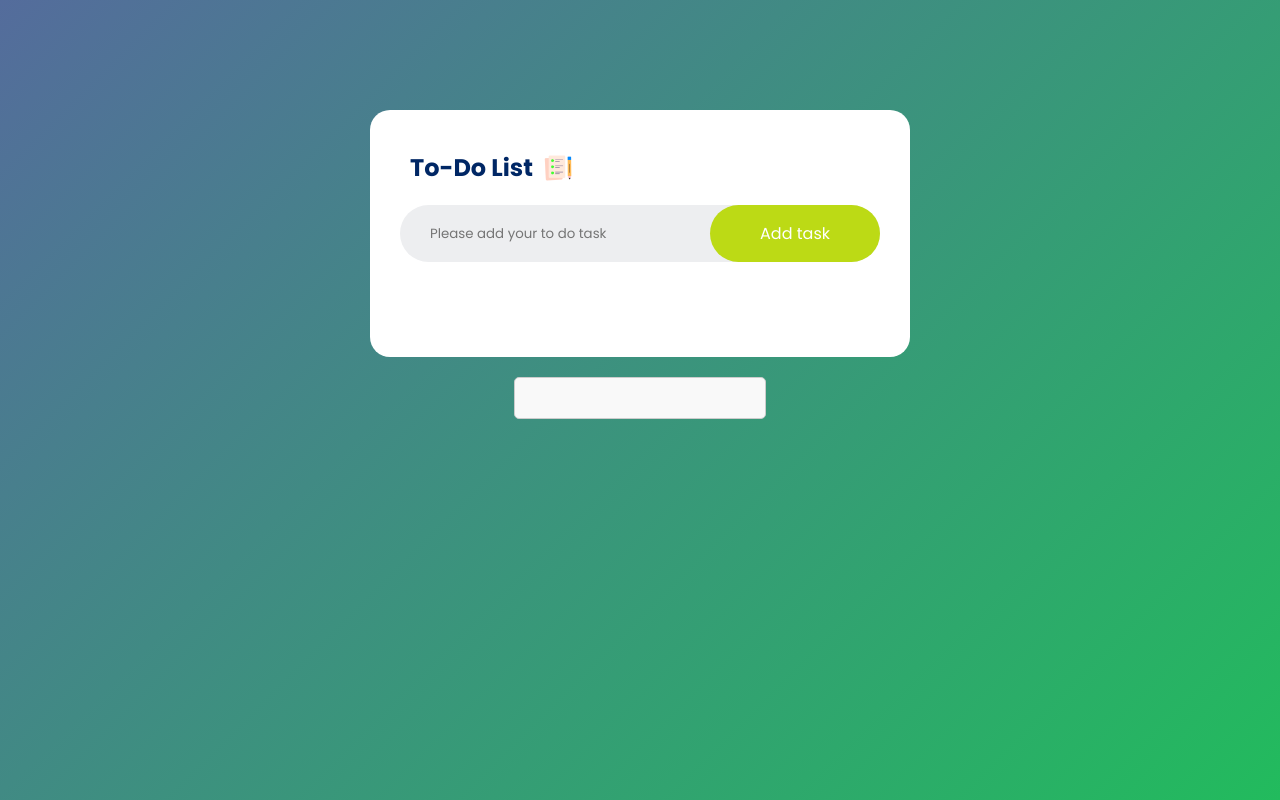
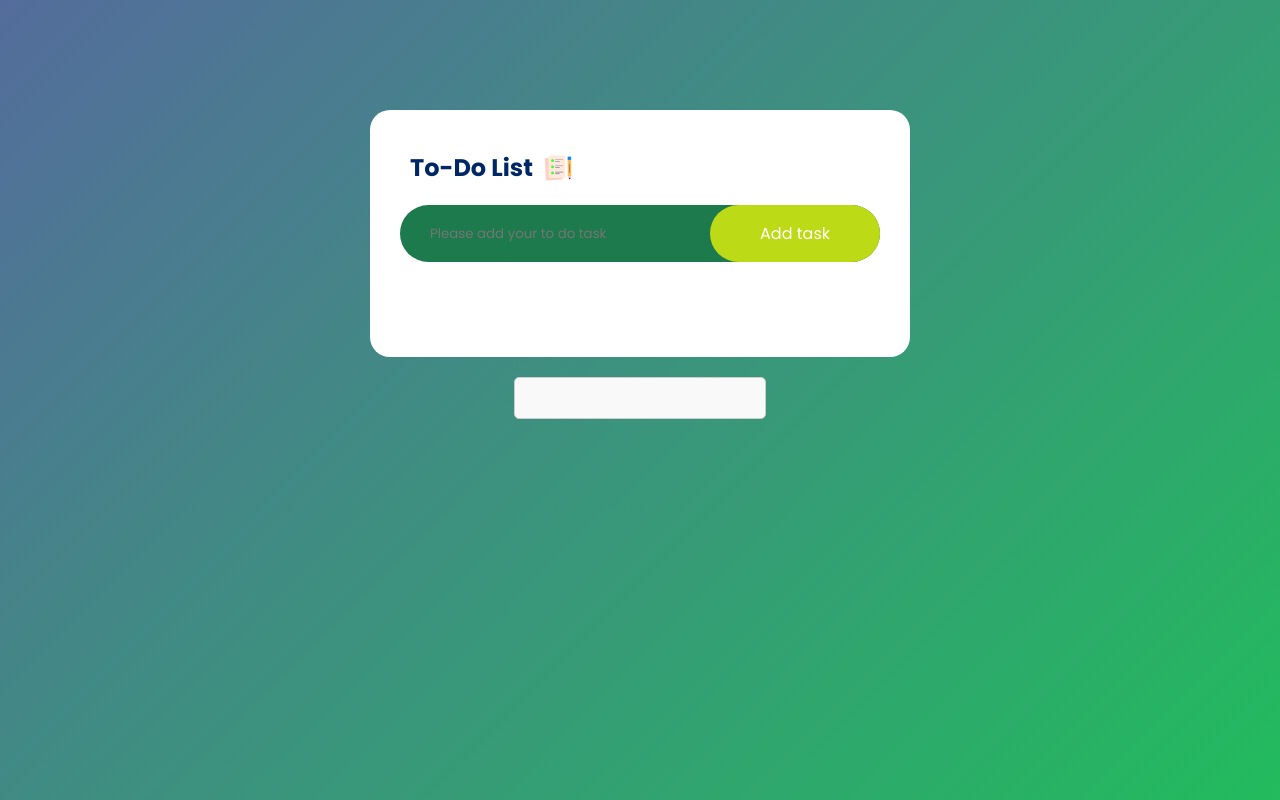
Before and after one commit to Michalis98/To_do_app, a plain HTML site: page index.html in a window 1280 px wide. Drawn offline with Linux system fonts and the light colour scheme.

Commit message:
- Removed unused code - Changed textbox color

```diff
--- a/index.html
+++ b/index.html
@@ -24,11 +24,7 @@
           />
           <button onclick="addTask()">Add task</button>
         </div>
-        <ul id="list-container">
-          <!-- <li class="checked">Task 1</li>
-                <li>Task 2</li>
-                <li>Task 3</li> -->
-        </ul>
+        <ul id="list-container"></ul>
       </div>
 
       <div id="console" contenteditable="false"></div>
--- a/styles.css
+++ b/styles.css
@@ -38,7 +38,7 @@
   display: flex;
   align-items: center;
   justify-content: space-between;
-  background: #edeef0;
+  background: #1d7a4c;
   border-radius: 30px;
   padding-left: 20px;
   margin-bottom: 25px;
@@ -47,6 +47,7 @@
 #input-box {
   flex: 1;
   border: none;
+  color: #fff;
   outline: none;
   background: transparent;
   padding: 10px;
```
